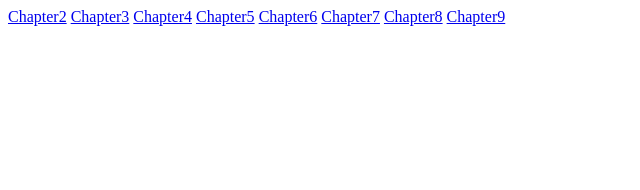
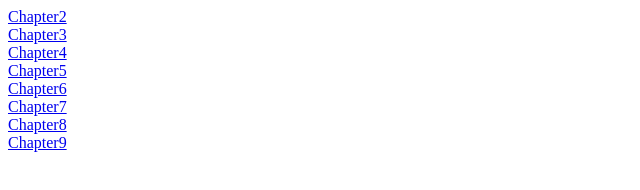
Before and after one commit to basilasahi/book2, a plain HTML site: page index.html in a window 1280 px wide. Shown: the whole page, without its empty margins (0-640 px from the left). Drawn offline with Linux system fonts and the light colour scheme.

Commit message:
Update index.html
Add <br/>

```diff
--- a/index.html
+++ b/index.html
@@ -7,13 +7,13 @@
     <title>Document</title>
 </head>
 <body>
-    <a href="Chapter2.html">Chapter2</a>
-    <a href="Chapter3.html">Chapter3</a>
-    <a href="Chapter4.html">Chapter4</a>
-    <a href="Chapter5.html">Chapter5</a>
-    <a href="Chapter6.html">Chapter6</a>
-    <a href="Chapter7.html">Chapter7</a>
-    <a href="Chapter8.html">Chapter8</a>
+    <a href="Chapter2.html">Chapter2</a><br/>
+    <a href="Chapter3.html">Chapter3</a><br/>
+    <a href="Chapter4.html">Chapter4</a><br/>
+    <a href="Chapter5.html">Chapter5</a><br/>
+    <a href="Chapter6.html">Chapter6</a><br/>
+    <a href="Chapter7.html">Chapter7</a><br/>
+    <a href="Chapter8.html">Chapter8</a><br/>
     <a href="Chapter9.html">Chapter9</a>
 </body>
 </html>
```
